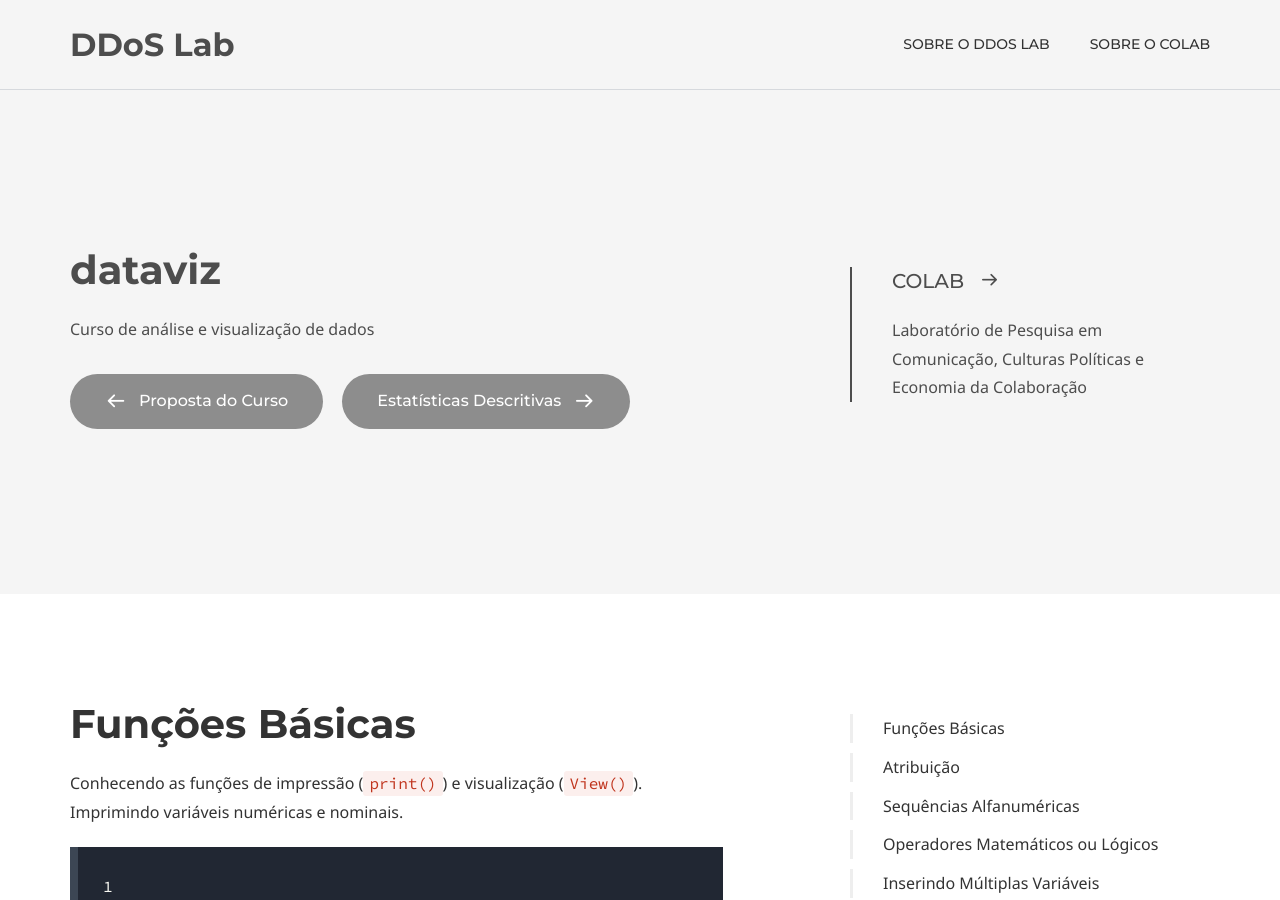
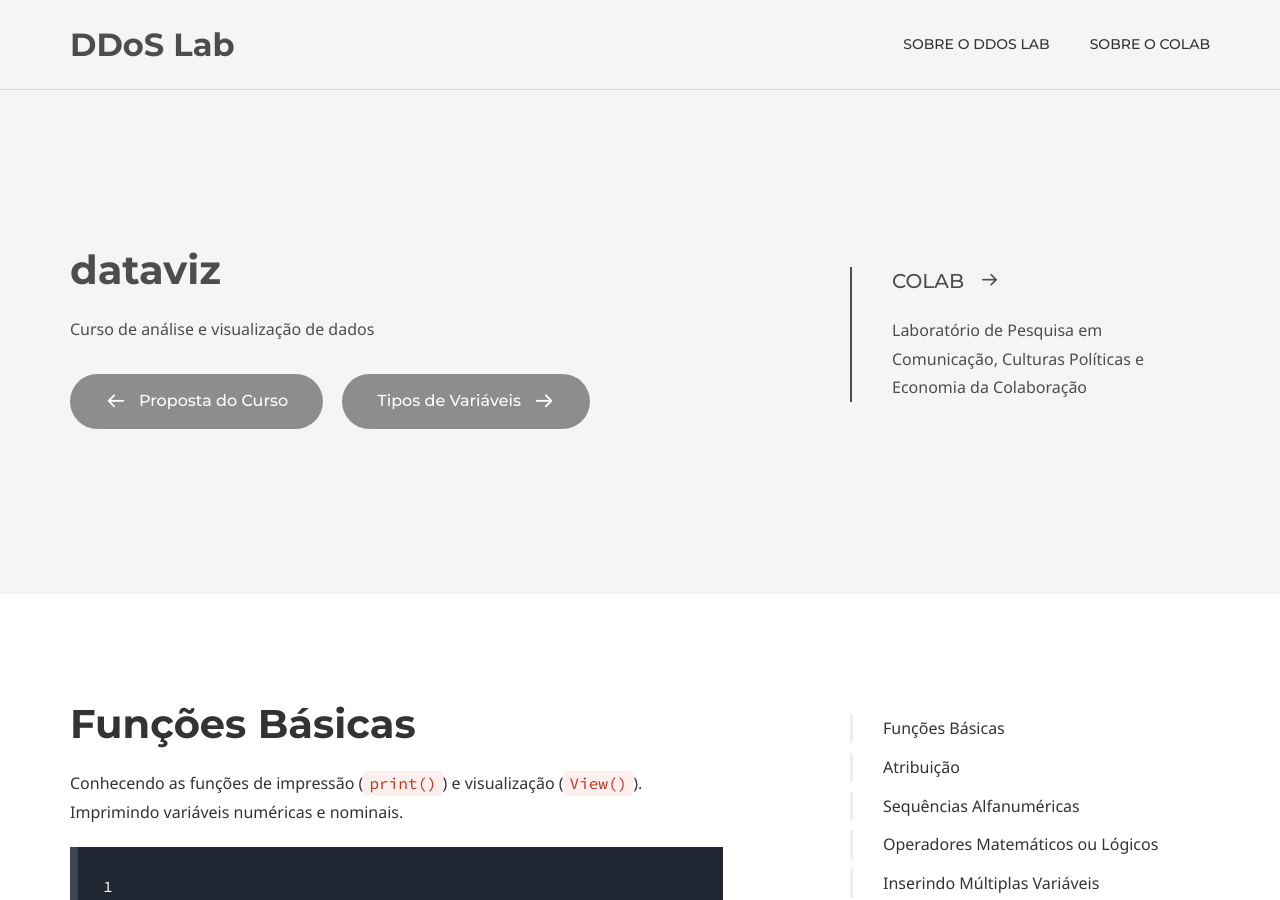
Before and after one commit to coLAB-UFF/docs, a Jekyll site: the page built from dataviz_01.md, in a window 1280 px wide and 900 px high. Built offline with Jekyll 4.4.1, drawn with Linux system fonts in a browser that asks for light colours; some web fonts are replaced; some of the changed text lies outside the part shown.

Commit message:
Update dataviz_01.md

```diff
--- a/dataviz_01.md
+++ b/dataviz_01.md
@@ -24,7 +24,7 @@ page_nav:
         content: Proposta do Curso
         url: '/dataviz'
     next:
-        content: Estatísticas Descritivas
+        content: Tipos de Variáveis
         url: '/dataviz_02'
 ---
 
```
